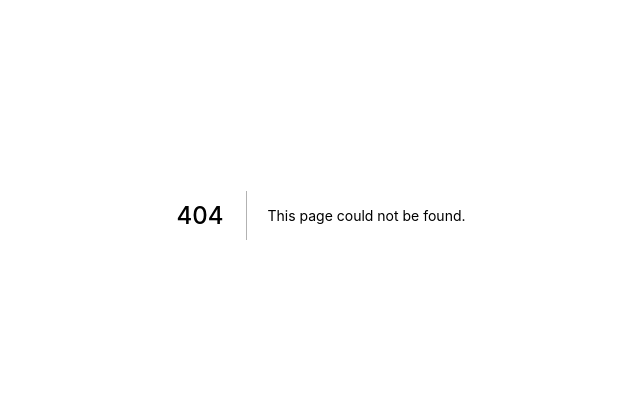
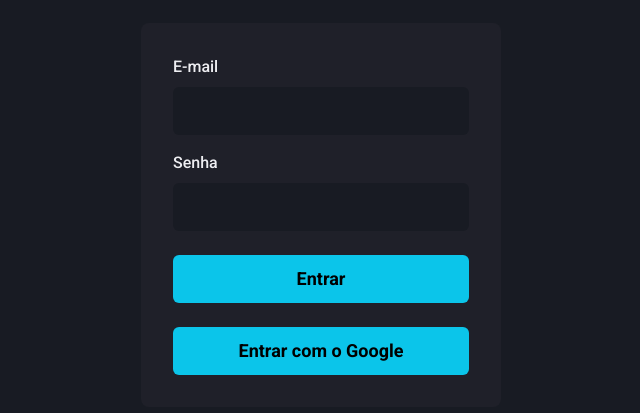
Before and after one commit to cassiamaria/contacts-go, a Next.js app: page /signin in a window 1280 px wide. Before the commit this address had no page. Shown: the part 185-598 px from the top of the page, without its empty margins (319-959 px from the left). Built offline with nearby package versions, Linux system fonts and the light colour scheme.

Commit message:
Tela de autenticação

```diff
--- /dev/null
+++ b/src/pages/signin.tsx
@@ -0,0 +1,59 @@
+import { Button, Flex, FormControl, FormLabel, Stack } from '@chakra-ui/react';
+import { Input } from '../components/Form/Input';
+import { Header } from '../components/Header';
+import ContactList from './contacts';
+
+export default function SignIn() {
+  return (
+    <Flex
+      w="100vw"
+      h="100vh"
+      align="center"
+      justify="center"
+    >
+      <Flex
+        as="form"
+        w="100%"
+        maxWidth={360}
+        bg="gray.800"
+        p="8"
+        borderRadius={8}
+        flexDir="column"
+      >
+        <Stack spacing="4">
+          <FormControl>
+            <FormLabel htmlForm="email">E-mail</FormLabel>
+            <Input
+              name="email"
+              id="email"
+              type="email"
+              focusBorderColor="cyan.500"
+              bgColor="gray.900"
+              _hover={{
+                bgColor:"gray.900"
+              }}
+              size="lg"
+            />
+          </FormControl>
+
+          <FormControl>
+            <FormLabel htmlForm="password">Senha</FormLabel>
+            <Input
+              name="password"
+              id="password"
+              type="password"
+              focusBorderColor="cyan.500"
+              bgColor="gray.900"
+              _hover={{
+                bgColor:"gray.900"
+              }}
+              size="lg"
+            />
+          </FormControl>
+        </Stack>
+        <Button size="lg" type="submit" mt="6" colorScheme="cyan">Entrar</Button>
+        <Button size="lg" type="submit" mt="6" colorScheme="cyan">Entrar com o Google</Button>
+      </Flex>
+    </Flex>
+  )
+}
```
